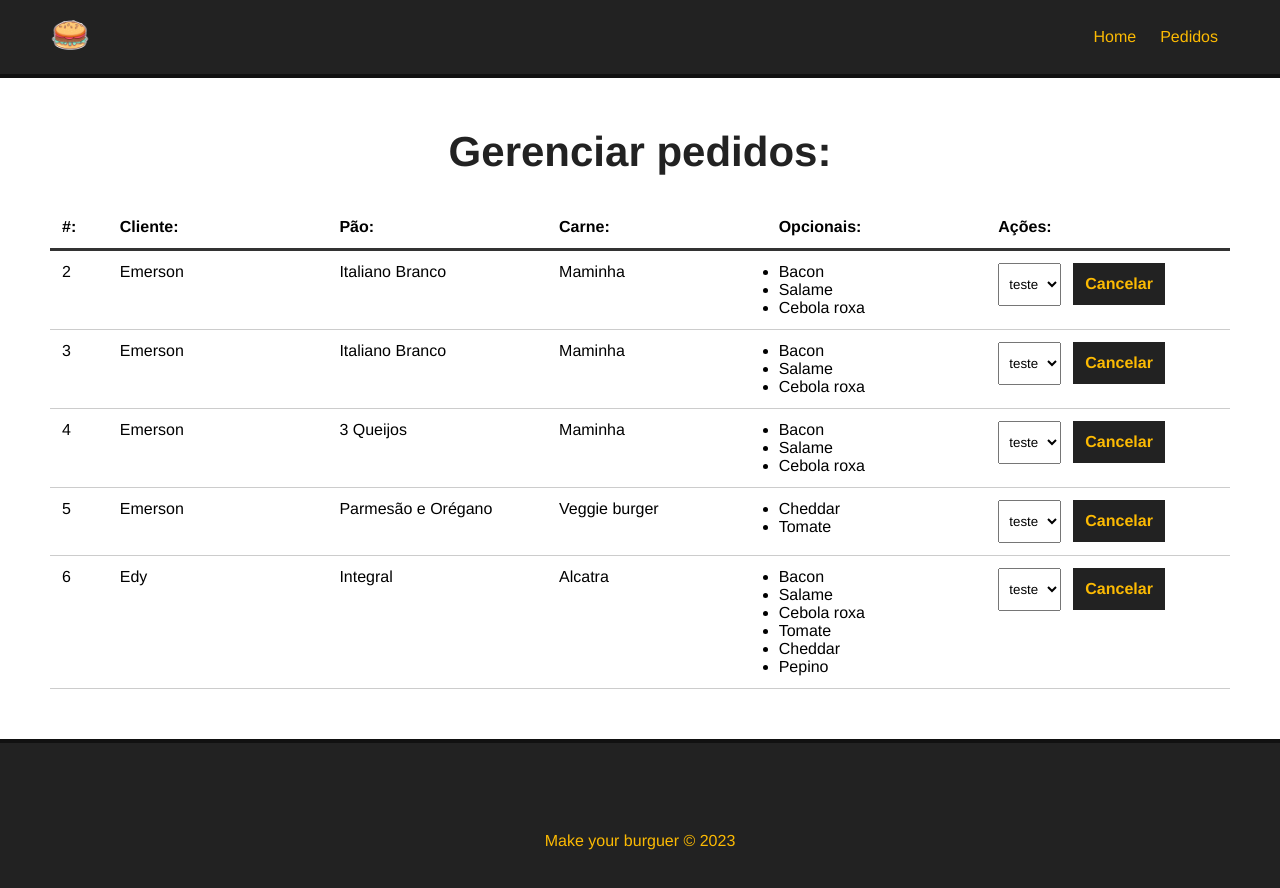
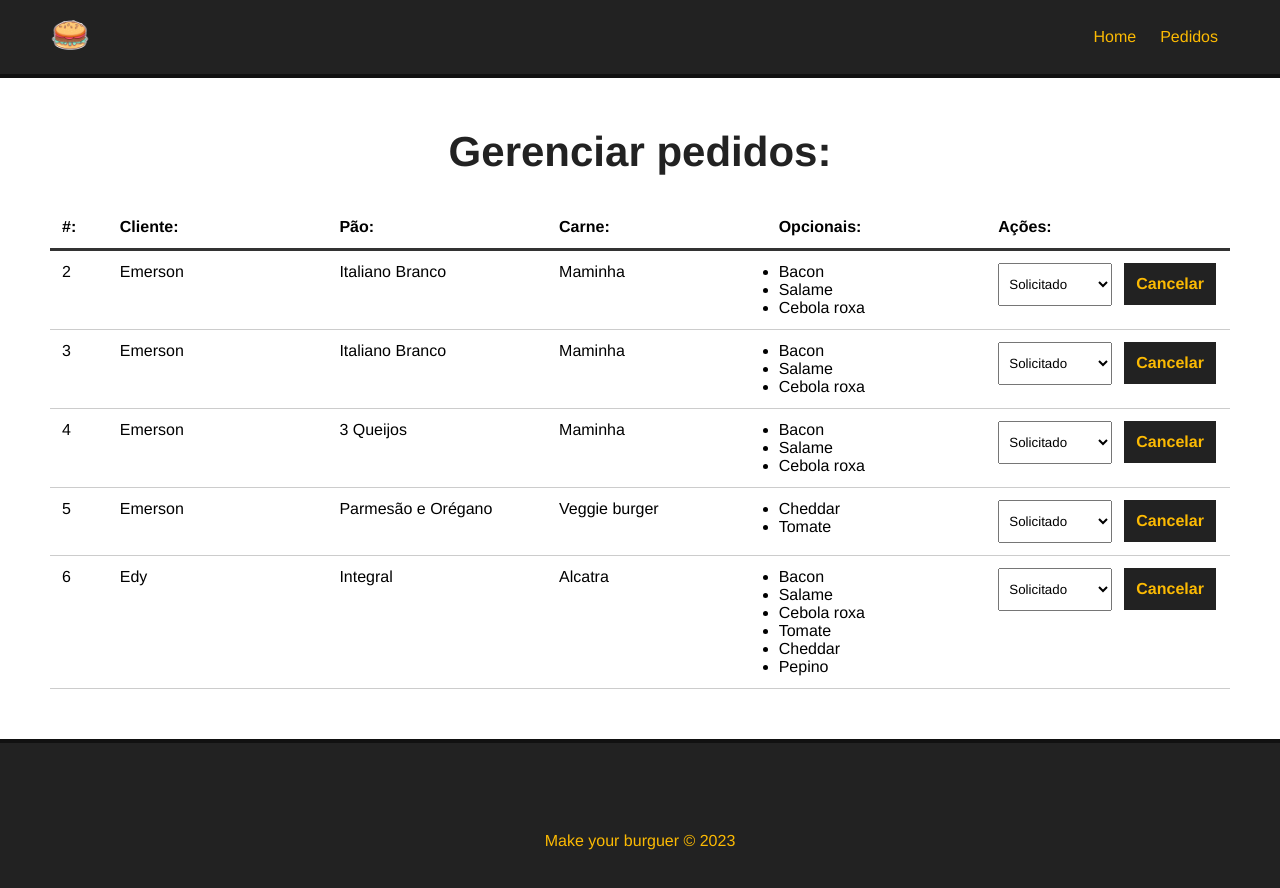
Before and after one commit to Emerson916/make-your-burger, a Vue app: page /order in a window 1280 px wide. Shown: the top 888 px of the page. Built offline with nearby package versions, Linux system fonts and the light colour scheme; data requests are answered from the project's data file.

Commit message:
buscando os status do pedido

```diff
--- a/src/components/Dashboard.vue
+++ b/src/components/Dashboard.vue
@@ -27,7 +27,15 @@
         </div>
         <div>
           <select name="status" class="status">
-            <option>teste</option>
+            <option value="">Selecione</option>
+            <option
+              :selected="burguer.status == status.tipo"
+              v-for="status in status"
+              :key="status.id"
+              value="status.tipo"
+            >
+              {{ status.tipo }}
+            </option>
           </select>
           <button class="delete-btn" @click="deleteBurger(burguer.id)">
             Cancelar
@@ -60,10 +68,17 @@ export default {
 
       this.burguers = req.data;
     },
+
+    async getStatus() {
+      const req = await axios.get("http://localhost:3000/status");
+
+      this.status = req.data;
+    },
   },
 
   mounted() {
     this.getPedidos();
+    this.getStatus();
   },
 };
 </script>
```
